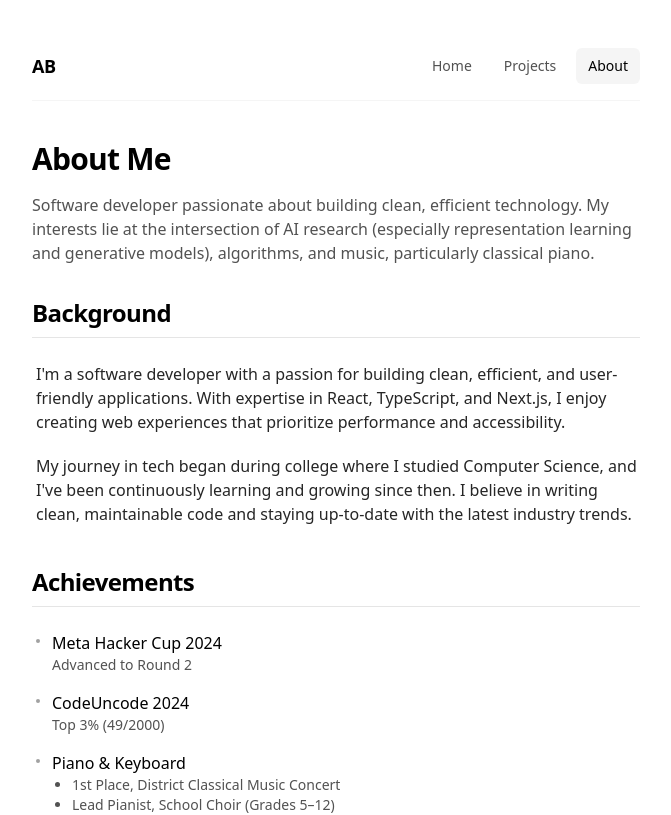
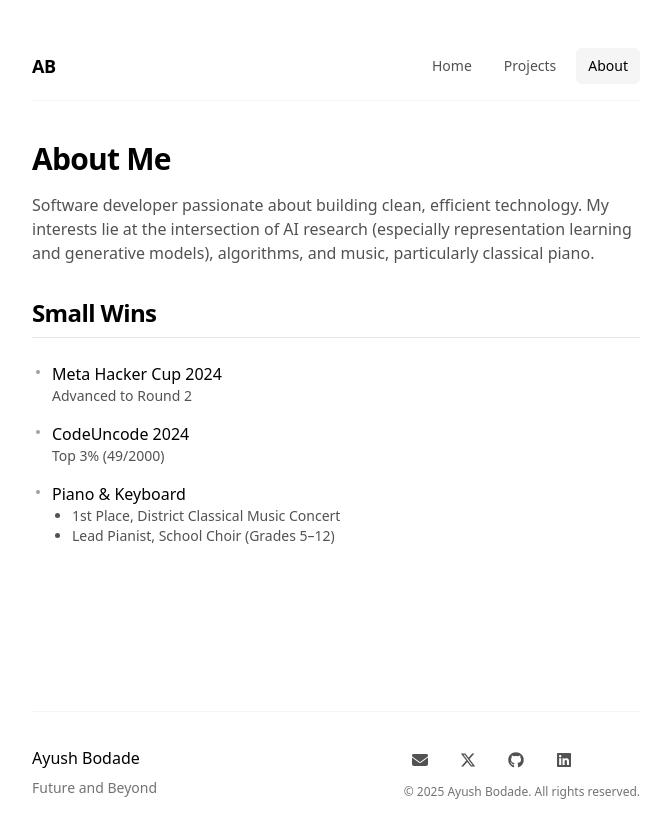
Before and after one commit to ayushb03/personal-website, a Next.js app: page /about in a window 1280 px wide. Shown: the top 815 px of the page, without its empty margins (304-975 px from the left). Built offline with nearby package versions, Linux system fonts and the light colour scheme.

Commit message:
📄 chore: update About page sections and rename Achievements to Small Wins
- Removed the Background section to streamline content.
- Renamed Achievements section to Small Wins for a more casual tone.

```diff
--- a/src/app/about/page.tsx
+++ b/src/app/about/page.tsx
@@ -18,24 +18,7 @@ export default function AboutPage() {
         </p>
       </div>
 
-      <Section title="Background">
-        <div className="prose text-neutral-600 dark:text-neutral-400">
-          <p>
-            I&apos;m a software developer with a passion for building clean,
-            efficient, and user-friendly applications. With expertise in React,
-            TypeScript, and Next.js, I enjoy creating web experiences that
-            prioritize performance and accessibility.
-          </p>
-          <p>
-            My journey in tech began during college where I studied Computer
-            Science, and I&apos;ve been continuously learning and growing since
-            then. I believe in writing clean, maintainable code and staying
-            up-to-date with the latest industry trends.
-          </p>
-        </div>
-      </Section>
-
-      <Section title="Achievements">
+      <Section title="Small Wins">
         <div className="space-y-4">
           <div className="flex items-start space-x-3">
             <div className="w-1 h-1 rounded-full bg-neutral-400 dark:bg-neutral-600 mt-2"></div>
```
